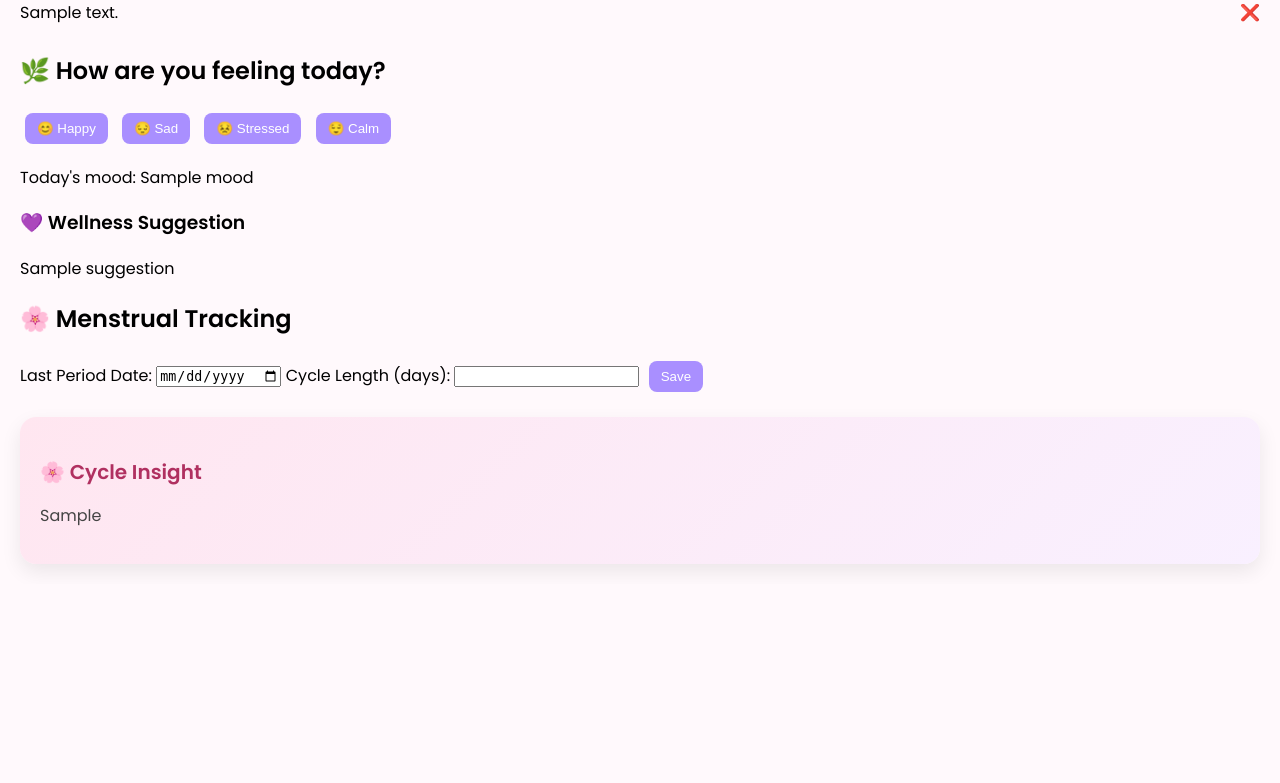
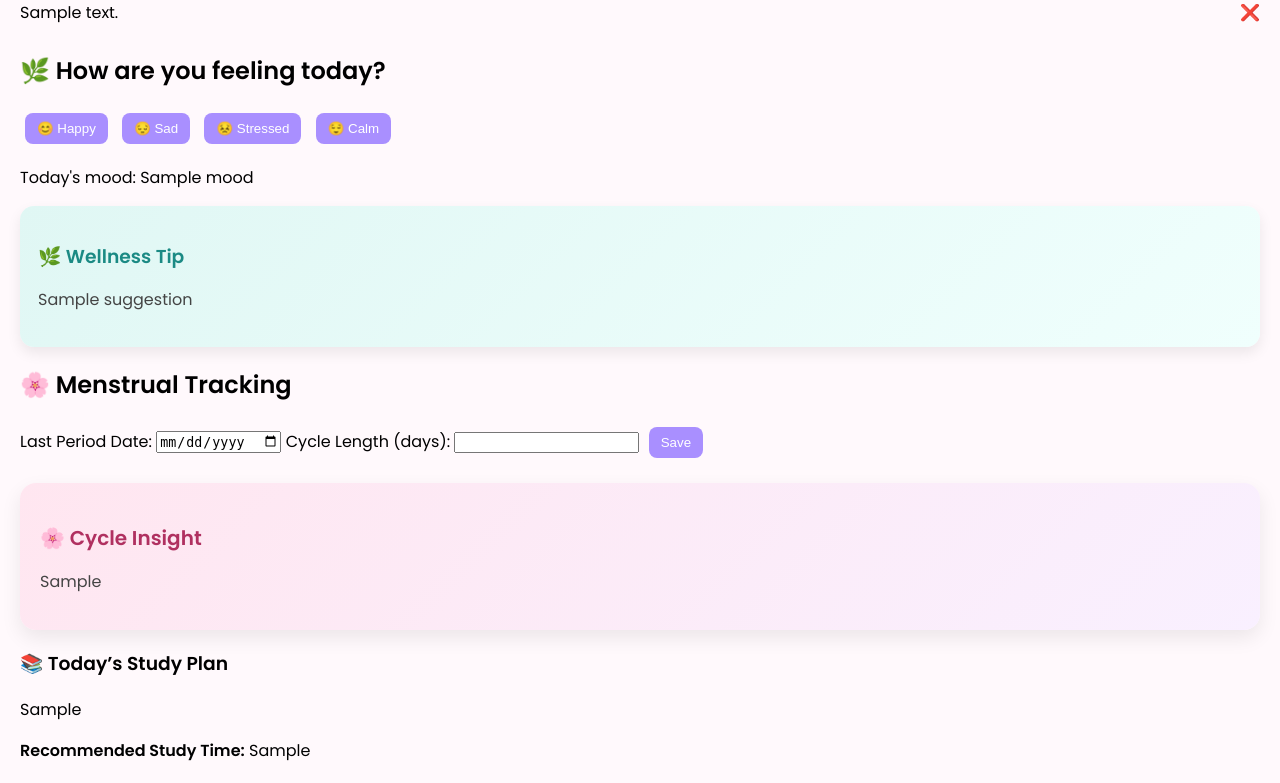
Before and after one commit to Nisha-2005193/SheSync, a Flask app: template templates/index.html in a window 1280 px wide. Shown: the part 332-1115 px from the top of the page. Before the commit the page ends 900 px from the top, so only its background shows below. Run offline with Flask 3, Linux system fonts and the light colour scheme; the template is opened without the code that fills it: most values are stand-ins (such as "Sample title", 1, 10 or a date in 2020).

Commit message:
Updated styling and frontend features

```diff
--- a/static/style.css
+++ b/static/style.css
@@ -124,3 +124,21 @@ margin-top: 20px;
     color: #444;
     line-height: 1.6;
 }
+/* 🌿 Wellness Suggestion Box */
+.suggestion-box {
+    margin-top: 15px;
+    padding: 18px;
+    border-radius: 14px;
+    background: linear-gradient(135deg, #e0f7f4, #f0fffd);
+    box-shadow: 0 6px 14px rgba(0, 0, 0, 0.08);
+}
+
+.suggestion-box h3 {
+    margin-bottom: 8px;
+    color: #1b8a84;
+}
+
+.suggestion-box p {
+    color: #444;
+    line-height: 1.6;
+}
--- a/templates/index.html
+++ b/templates/index.html
@@ -48,8 +48,10 @@
     {% endif %}
 
     {% if suggestion %}
-        <h3>💜 Wellness Suggestion</h3>
-        <p>{{ suggestion }}</p>
+        <div class="suggestion-box">
+    <h3>🌿 Wellness Tip</h3>
+    <p>{{ suggestion }}</p>
+</div>
     {% endif %}
 
     <!-- MENSTRUAL TRACKING -->
@@ -71,6 +73,20 @@
     <p>{{ cycle_phase }}</p>
 </div>
     {% endif %}
+    {% if recommended_hours %}
+<div class="study-card">
+    <h3>📚 Today’s Study Plan</h3>
+    <p>{{ cycle_phase }}</p>
+    <p><strong>Recommended Study Time:</strong> {{ recommended_hours }}</p>
+</div>
+{% endif %}
+{% if hydration_alert %}
+<div class="hydration-alert">
+    💧 It’s your menstrual phase — stay hydrated and don’t overwork 💜
+</div>
+{% endif %}
+
+
 
 </body>
 </html>
```
Also changed, not shown: database.db.
